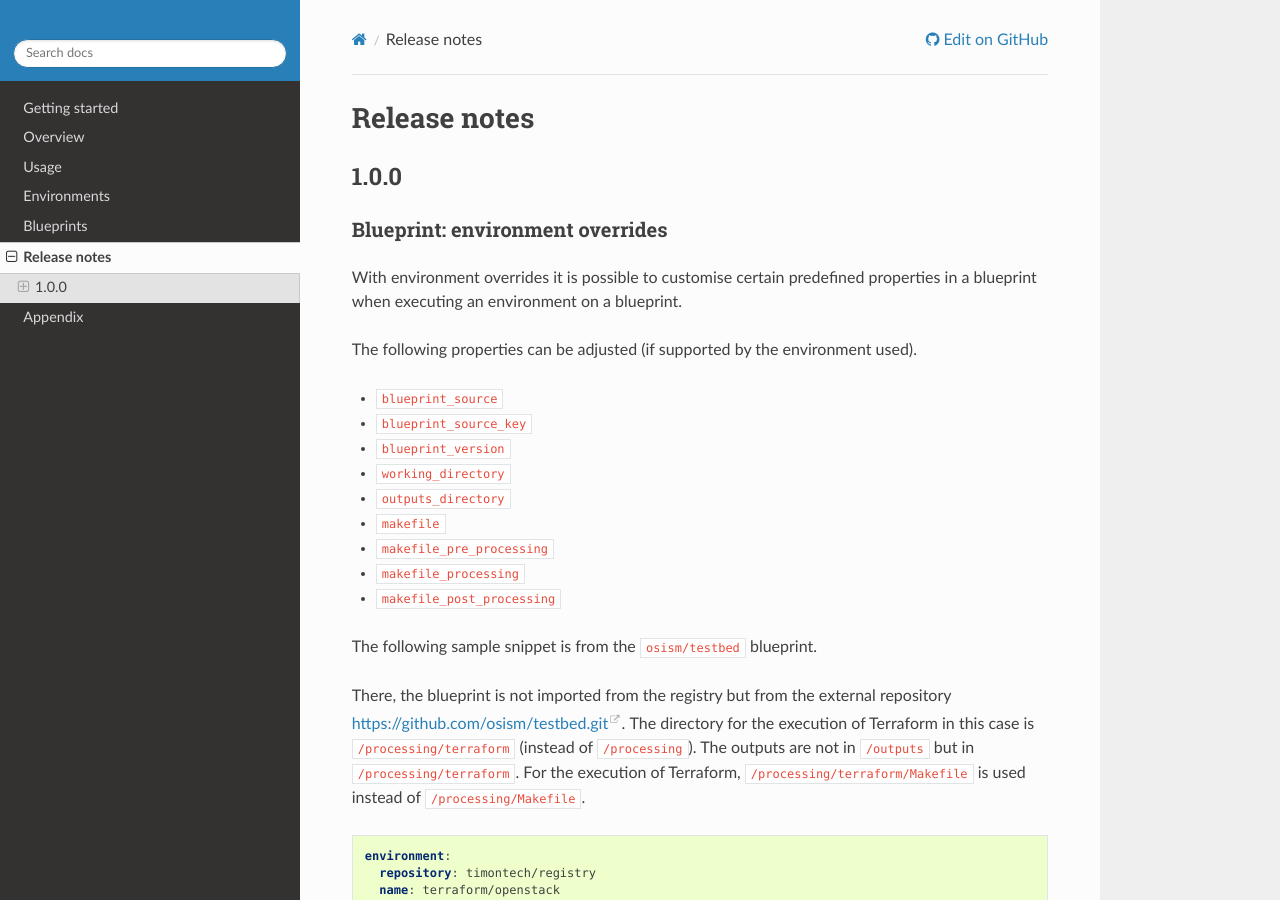
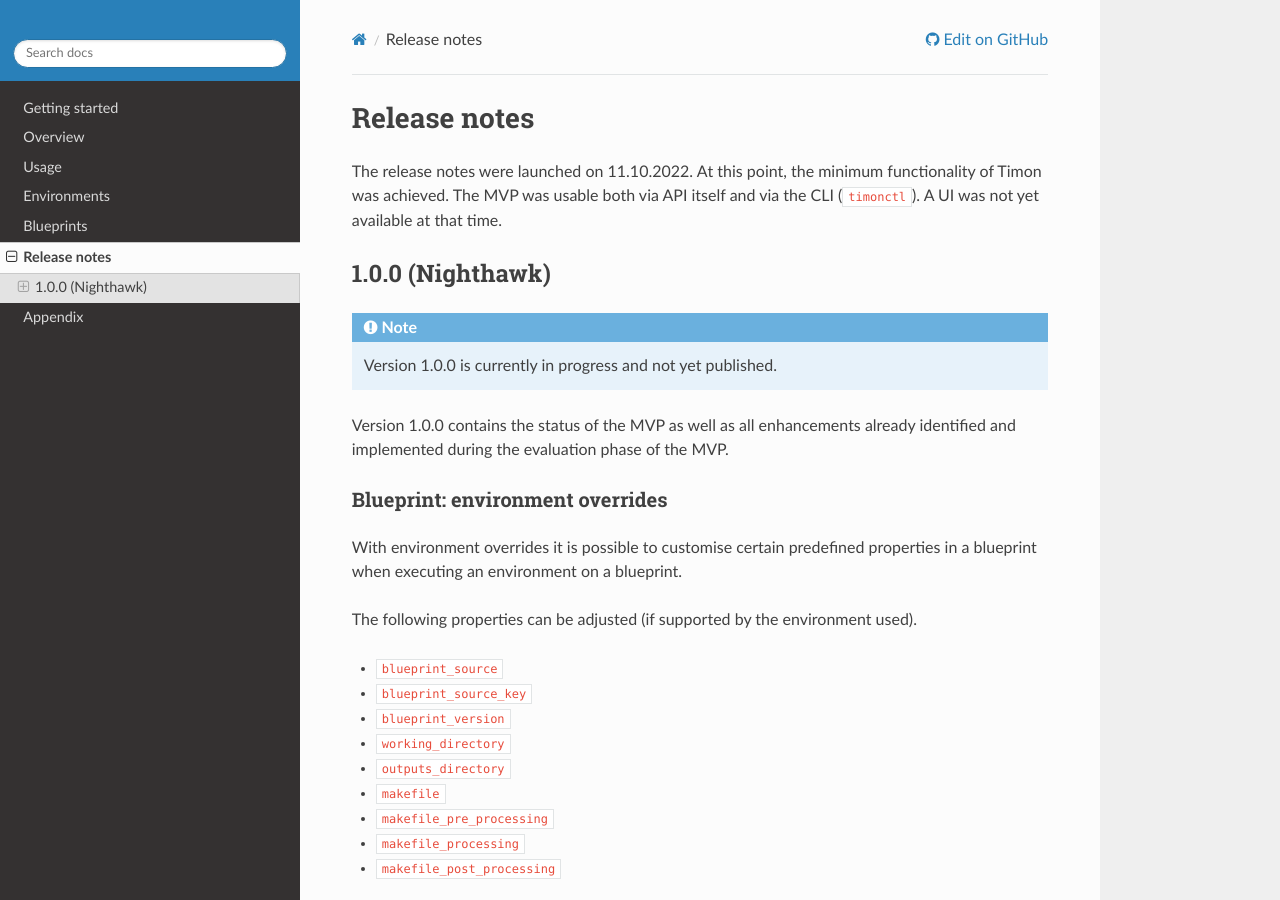
Before and after one commit to thecloudsphere/documentation, a Sphinx documentation site: the page built from source/release-notes.rst, in a window 1280 px wide and 900 px high. Built offline with Sphinx 7.4.7 and the Read the Docs theme 2.0.0, drawn with Linux system fonts in a browser that asks for light colours.

Commit message:
Add some text to the release notes
Signed-off-by: Christian Berendt <berendt@osism.tech>

```diff
--- a/source/release-notes.rst
+++ b/source/release-notes.rst
@@ -2,8 +2,20 @@
 Release notes
 =============
 
-1.0.0
-=====
+The release notes were launched on 11.10.2022. At this point, the
+minimum functionality of Timon was achieved. The MVP was usable both
+via API itself and via the CLI (``timonctl``). A UI was not yet
+available at that time.
+
+1.0.0 (Nighthawk)
+=================
+
+.. note::
+
+   Version 1.0.0 is currently in progress and not yet published.
+
+Version 1.0.0 contains the status of the MVP as well as all enhancements
+already identified and implemented during the evaluation phase of the MVP.
 
 Blueprint: environment overrides
 --------------------------------
```
